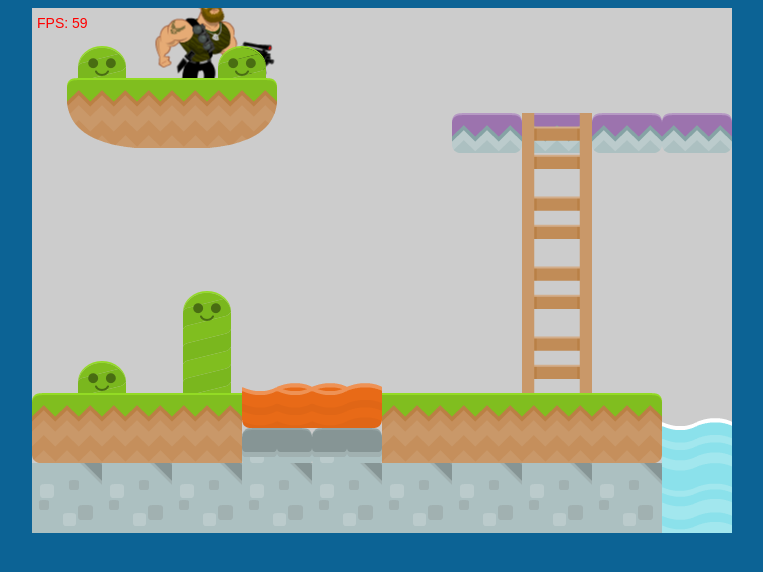
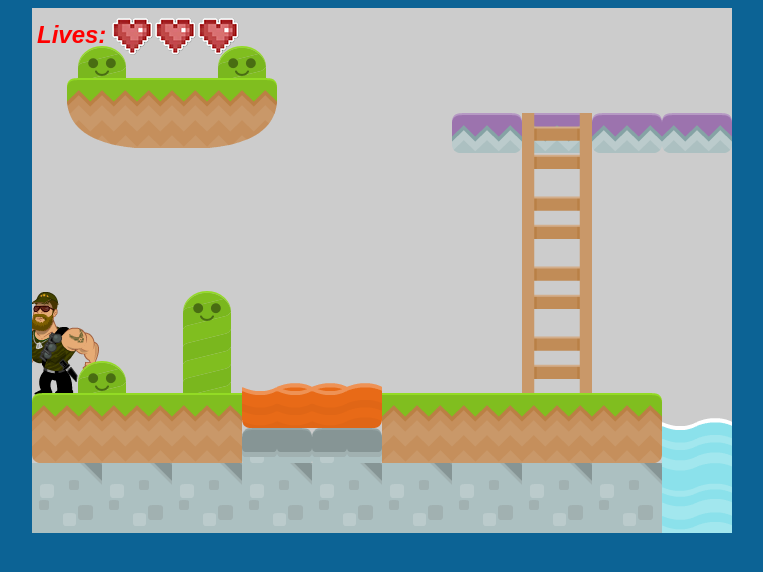
Before and after one commit to SANCOON/AIE-Wk2-Cert-2-idmt-, a plain HTML site: page index.html in a window 1280 px wide. Shown: the whole page, without its empty margins (258-1021 px from the left). Drawn offline with Linux system fonts and the light colour scheme.

Commit message:
-UI element that tracks lives -added animations for jumping running and idling -changed fps counter to display lives -added resources for animation and static UI elements -added bullet object and shoot function **NOT WORKING**

```diff
--- a/Player.js
+++ b/Player.js
@@ -1,45 +1,55 @@
+var LEFT = 0;
+var RIGHT = 1;
+
+var ANIM_IDLE_LEFT = 0;
+var ANIM_JUMP_LEFT = 1;
+var ANIM_WALK_LEFT = 2;
+var ANIM_JUMP_RIGHT = 4;
+var ANIM_IDLE_RIGHT = 3;
+var ANIM_WALK_RIGHT = 5;
+var ANIM_CLIMB = 6;
+var ANIM_MAX = 6;
 
 var Player = function() {
-	this.image = document.createElement("img");
+
+	this.sprite = new Sprite("Animation Resources/ChuckNorris.png");
+	this.sprite.buildAnimation(12, 8, 165, 126, 0.05, [0, 1, 2, 3, 4, 5, 6, 7]);
+	this.sprite.buildAnimation(12, 8, 165, 126, 0.05, [8, 9, 10, 11, 12]);
+	this.sprite.buildAnimation(12, 8, 165, 126, 0.05, [13, 14, 15, 16, 17, 18, 19, 20, 21, 22, 23, 24, 25, 26]);
+	this.sprite.buildAnimation(12, 8, 165, 126, 0.05, [52, 53, 54, 55, 56, 57, 58, 59]);
+	this.sprite.buildAnimation(12, 8, 165, 126, 0.05, [60, 61, 62, 63, 64]);
+	this.sprite.buildAnimation(12, 8, 165, 126, 0.05, [65, 66, 67, 68, 69, 70, 71, 72, 73, 74, 75, 76, 77, 78]);
+
+	for(var i=0; i<ANIM_MAX; i++){
+		this.sprite.setAnimationOffset(i,-70,-87);
+	}
+	this.lives = 3
+	this.isAlive = true
+
+	this.startPos = new Vec2();
+	this.startPos.set = (5*TILE, 0*TILE);
 	this.position = new Vec2();
-	this.position.set(5*TILE, 0*TILE);
+	this.position.set(this.startPos.x, this.startPos.y)
 
 	this.width = 159;
 	this.height = 163;
-
-	this.offset = new Vec2();
-	this.offset.set(-55, -87);
 
 	this.velocity = new Vec2();
 
 	this.falling = true;
 	this.jumping = false;
 
-	this.rotation = 0; // hang on, where did this variable come from!
-
-	this.image.src = "hero.png";
+	this.direction = LEFT;
 };
 
 Player.prototype.update = function(deltaTime){
+	this.sprite.update(deltaTime);
+
 	var left = false;
-	var right=false;
-	var jump= false;
+	var right = false;
+	var jump = false;
 	var climb = false;
-	var descend =false
-	//check keypress events
-	if (keyboard.isKeyDown(keyboard.KEY_A)==true){
-		left=true;
-	}
-	if (keyboard.isKeyDown(keyboard.KEY_D)==true){
-		right = true;
-	}
-	if (keyboard.isKeyDown(keyboard.KEY_W)==true){
-		jump = true;
-		climb = true;
-	}
-	if (keyboard.isKeyDown(keyboard.KEY_S)==true){
-		descend=true
-	}
+	var descend = false
 
 	var wasLeft = this.velocity.x <0;
 	var wasRight = this.velocity.x >0;
@@ -47,37 +57,7 @@ Player.prototype.update = function(deltaTime){
 	var ddx =0;
 	var ddy = GRAVITY;
 
-	if (left){
-		ddx=ddx-ACCEL;
-	} else if (wasLeft){
-		ddx = ddx+FRICTION;
-	}
-
-	if (right){
-		ddx= ddx + ACCEL;
-	} else if(wasRight){
-		ddx = ddx - FRICTION;
-	}
-
-	if (jump && !this.jumping && !falling){
-		ddy = ddy - JUMP;
-		this.jumping=true
-	}
-
-
-	// calculate the new pos amd vec
-	this.position.y = Math.floor(this.position.y + (deltaTime* this.velocity.y));
-	this.position.x = Math.floor(this.position.x +(deltaTime*this.velocity.x));
-	this.velocity.x = bound(this.velocity.x + (deltaTime*ddx), -MAXDX, MAXDX);
-	this.velocity.y =  bound(this.velocity.y + (deltaTime*ddy), -MAXDY, MAXDY);
-
-	if ((wasLeft && (this.velocity.x >0)) || (wasRight && (this.velocity.x<0))){
-		// clamp velocity = 0 to stop jiggle
-	this.velocity.x =0;
-	}
-
-
-		//code for collision detect
+	//code for collision detect
 	var tx = pixelToTile(this.position.x);
 	var ty = pixelToTile(this.position.y);
 	var nx = (this.position.x)%TILE;
@@ -86,22 +66,100 @@ Player.prototype.update = function(deltaTime){
 	var cellright = cellAtTileCoord(LAYER_PLATFORMS, tx + 1, ty);
 	var celldown = cellAtTileCoord(LAYER_PLATFORMS, tx, ty+1);
 	var celldiag = cellAtTileCoord(LAYER_PLATFORMS, tx-1, ty+1);
-	var cellladderup = cellAtTileCoord(LAYER_LADDER, tx, ty+1);
 	var cellladderdown = cellAtTileCoord(LAYER_LADDER, tx, ty);
 
+	//check keypress events
+	if (keyboard.isKeyDown(keyboard.KEY_A) == true){
+		left = true;
+		this.direction=LEFT
+		if (this.sprite.currentAnimation != ANIM_WALK_LEFT && !this.jumping && !this.falling && !cellladderdown){
+			this.sprite.setAnimation(ANIM_WALK_LEFT);
+		}
+	}else if (keyboard.isKeyDown(keyboard.KEY_D) == true){
+		right = true;
+		this.direction = RIGHT
+		if (this.sprite.currentAnimation != ANIM_WALK_RIGHT && !this.jumping && !this.falling && !cellladderdown){
+			this.sprite.setAnimation(ANIM_WALK_RIGHT);
+		}
+	}else{
+		if (this.direction == LEFT && !this.jumping && !this.falling && (this.sprite.currentAnimation != ANIM_IDLE_LEFT) && !cellladderdown){
+			this.sprite.setAnimation(ANIM_IDLE_LEFT);
+		}else{
+		if(this.direction == RIGHT && !this.jumping && !this.falling&&(this.sprite.currentAnimation != ANIM_IDLE_RIGHT)&& !cellladderdown)
+			this.sprite.setAnimation(ANIM_IDLE_RIGHT);
+		}
+	}
+
+
+
+	if (keyboard.isKeyDown(keyboard.KEY_S) == true){
+		descend = true
+	}
+
+
+
+	if (left){
+		ddx = ddx - ACCEL;
+	} else if (wasLeft){
+		ddx = ddx + FRICTION;
+	}
+
+	if (right){
+		ddx = ddx + ACCEL;
+	} else if(wasRight){
+		ddx = ddx - FRICTION;
+	}
+
+	if (keyboard.isKeyDown(keyboard.KEY_W) == true){
+		jump = true;
+		climb = true;
+
+	}
+
+	if (jump && !this.jumping && !falling){
+		ddy = ddy - JUMP;
+		this.jumping = true;
+		if ((this.direction==LEFT) && (!cellladderdown) ){
+			this.sprite.setAnimation(ANIM_JUMP_LEFT);
+		}else if (this.direction == RIGHT && !cellladderdown){
+			this.sprite.setAnimation(ANIM_JUMP_RIGHT);
+		}
+	}
+
+	if (cellladderdown && !climb){
+		if (this.direction == LEFT && this.sprite.currentAnimation != ANIM_IDLE_LEFT){
+			this.sprite.setAnimation(ANIM_IDLE_LEFT)
+		} else if (this.direction == RIGHT && this.sprite.currentAnimation != ANIM_IDLE_RIGHT){
+			this.sprite.setAnimation(ANIM_IDLE_RIGHT)
+		}
+	}
+
+
+
+	// calculate the new pos amd vec
+	this.position.y = Math.floor(this.position.y + (deltaTime * this.velocity.y));
+	this.position.x = Math.floor(this.position.x +(deltaTime * this.velocity.x));
+	this.velocity.x = bound(this.velocity.x + (deltaTime * ddx), -MAXDX, MAXDX);
+	this.velocity.y =  bound(this.velocity.y + (deltaTime * ddy), -MAXDY, MAXDY);
+
+	if ((wasLeft && (this.velocity.x > 0)) || (wasRight && (this.velocity.x < 0))){
+		// clamp velocity = 0 to stop jiggle
+	this.velocity.x = 0;
+	}
+
 	//if player has vertical velocity, check to see if they hit a platform below or above, if true then stop vertical velocity & clamp y pos
-	if (this.velocity.y >0){
+	if (this.velocity.y > 0){
 		if (cellladderdown && !descend){
-			this.velocity.y=0
+			this.velocity.y = 0
 		}else if (cellladderdown && climb){
 			this.velocity.y = 0
-			this.position.y -= 50*deltaTime
+			this.position.y -= 100*deltaTime
 		}
 		if ((celldown && !cell)||(celldiag && !cellright && nx)){
 			this.position.y = tileToPixel(ty);
 			this.velocity.y = 0;
-			this.falling=false;
-			this.jumping=false;
+			this.falling = false;
+			this.jumping = false;
 			ny = 0;
 		}
 	}else if(this.velocity.y <0) {
@@ -118,27 +176,50 @@ Player.prototype.update = function(deltaTime){
 		 this.position.y -= 50*deltaTime
 	 }
 
-	if (this.velocity.x>0){
+	if (this.velocity.x > 0){
 		if ((cellright && !cell) || (celldiag && !celldown && ny)){
 			//clamp x pos to stop moving into platform we just hit
 			this.position.x = tileToPixel(tx);
 			this.velocity.x = 0; //stop x movement
 		}
-	}else if (this.velocity.x <0) {
+	}else if (this.velocity.x < 0) {
 		if ((cell && !cellright)|| (celldown && !celldiag && ny)){
 		//clamp x pos to stop moving into platform
 		this.position.x = tileToPixel(tx +1);
-		this.velocity.x =0; // stop x movement
+		this.velocity.x = 0; // stop x movement
 		}
+	}
+
+	if (this.position.y > canvas.height){
+		this.onDeath();
+	}
+
+	var bullets =[];
+
+	if (keyboard.isKeyDown(keyboard.KEY_SPACE)){
+		var Bullet = new bullet
+		Bullet.update(this.position, deltaTime)
+		Bullet.draw()
+	}
+}
+
+Player.prototype.respawn=  function(){
+	this.position.set(this.startPos.x, this.startPos.y)
+}
+
+Player.prototype.onDeath= function(){
+	this.lives --;
+
+	if (this.lives >= 0){
+	this.respawn();
+	}else{
+		this.isAlive=false
+		this.lives=0
 	}
 }
 
 
 Player.prototype.draw = function()
 {
-	context.save();
-		context.translate(this.position.x, this.position.y);
-		context.rotate(this.rotation);
-		context.drawImage(this.image, -this.width/2, -this.height/2);
-	context.restore();
+	this.sprite.draw(context, this.position.x, this.position.y)
 }
--- /dev/null
+++ b/bullet.js
@@ -0,0 +1,11 @@
+var bullet = function(){
+	this.sprite = document.createElement("img");
+	this.sprite.src = "Static Resources/bullet.png"
+}
+bullet.prototype.update = function(vector2, deltaTime){
+	this.position = new Vec2();
+	this.position.set(vector2.x, vector2.y);
+}
+bullet.prototype.draw = function(){
+	this.draw(context, this.position.x, this.position.y);
+}
--- a/main.js
+++ b/main.js
@@ -15,8 +15,8 @@ var fpsCount = 0;
 var fpsTime = 0;
 
 var LAYER_COUNT = 4;
-var LAYER_PLATFORMS =0;
-var LAYER_LADDER =1;
+var LAYER_PLATFORMS = 0;
+var LAYER_LADDER = 1;
 var MAP =  {tw: 20, th:15};
 var TILE = 35;
 //images are twice the size as our map's grid so we have to multiply to get a usable size
@@ -127,6 +127,8 @@ var ACCEL = MAXDX*2;
 var FRICTION = MAXDX*6;
 var JUMP = METER*1500;
 
+var heartImage = document.createElement("img")
+heartImage.src = "Static Resources/heart.png"
 function run()
 {
 	context.fillStyle = "#ccc";
@@ -152,9 +154,13 @@ function run()
 	// draw the FPS
 	context.fillStyle = "#f00";
 	context.font="14px Arial";
-	context.fillText("FPS: " + fps, 5, 20, 100);
 
+	context.font = "Bold Italic 24px Arial";
+	context.fillText("Lives:", 5,35,100)
 
+	for (var i = 0; i< player.lives; i++){
+		context.drawImage(heartImage, 80 +((heartImage.width+2)*i),10)
+	}
 }
 
 initialize();
--- /dev/null
+++ b/sprite.js
@@ -0,0 +1,142 @@
+
+var Frame = function(x, y, width, height, duration){
+	this.x = x;
+	this.y = y;
+	this.width = width;
+	this.height = height;
+	this.duration = duration;
+};
+
+var Sprite = function(filename) {
+	if(filename != null)
+	{
+		this.image = document.createElement("img");
+		this.image.src = filename;
+	}
+
+	this.currentAnimation = 0;
+	this.currentFrame = 0;
+
+		// this will be an array of frame arrays (so each element in the
+		// animations array will be an array of frames)
+	this.animations = [];
+	this.offsets = [];		// offset vectors for each animation
+
+	this.frameTime = 0;
+	this.loop = true;
+	this.pingpong = false;
+	this.playDir = 1;
+};
+
+Sprite.prototype.setAnimation = function(index)
+{
+	if(index < 0 || index > this.animations.length)
+		return;
+	this.currentAnimation = index;
+	this.currentFrame = 0;
+}
+
+Sprite.prototype.getFrameWidth = function()
+{
+	return this.animations[this.currentAnimation][this.currentFrame].width;
+};
+
+Sprite.prototype.getFrameHeight = function()
+{
+	return this.animations[this.currentAnimation][this.currentFrame].height;
+};
+
+Sprite.prototype.setLoop = function(loop) {
+	return this.loop = loop;
+};
+
+Sprite.prototype.setAnimationOffset = function(anim, x, y) {
+	this.offsets[anim].set(x, y);
+};
+
+Sprite.prototype.getAnimationOffset = function() {
+	return this.offsets[this.currentAnimation];
+}
+
+Sprite.prototype.buildAnimation = function(frameXCount, frameYCount, frameW, frameH, timeStep, animIdxArray)
+{
+	var animation = [];
+
+	for(var i=0; i<animIdxArray.length; i++)
+	{
+		var index = animIdxArray[i];
+		var fX = index%frameXCount;
+		var fY = Math.floor(index/frameXCount);
+
+		var u = fX * frameW;
+		var v = fY * frameH;
+
+		var frame = new Frame(u, v, frameW, frameH, timeStep);
+		animation.push(frame);
+	}
+
+	this.animations.push(animation);
+	this.offsets.push( new Vec2() );
+};
+
+Sprite.prototype.isFinished = function()
+{
+	if(this.currentFrame == this.animations[this.currentAnimation].length-1)
+		return true;
+	return false;
+}
+
+Sprite.prototype.update = function(dt) {
+	if(this.animations.length == 0)
+		return;
+	if(this.animations[this.currentAnimation].length == 0)
+		return;
+
+	if(this.animations[this.currentAnimation][this.currentFrame].duration < 0)
+		return;
+
+	this.frameTime += dt;
+
+	while(this.frameTime > this.animations[this.currentAnimation][this.currentFrame].duration)
+	{
+		this.currentFrame+=this.playDir;
+
+
+		if(this.currentFrame >= this.animations[this.currentAnimation].length ||
+			this.currentFrame < 0)
+		{
+			if(this.pingpong == false)
+			{
+				this.currentFrame = 0;
+			}
+			else
+			{
+				this.currentFrame-=this.playDir;
+				this.playDir = this.playDir*-1
+				this.currentFrame+=this.playDir;
+			}
+		}
+		this.frameTime -= this.animations[this.currentAnimation][this.currentFrame].duration;
+	}
+};
+
+Sprite.prototype.draw = function(c, x, y) {
+	// img	Specifies the image, canvas, or video element to use
+	// sx	Optional. The x coordinate where to start clipping
+	// sy	Optional. The y coordinate where to start clipping
+	// swidth	Optional. The width of the clipped image
+	// sheight	Optional. The height of the clipped image
+	// x	The x coordinate where to place the image on the canvas
+	// y	The y coordinate where to place the image on the canvas
+	// width	Optional. The width of the image to use (stretch or reduce the image)
+	// height	Optional. The height of the image to use (stretch or reduce the image)
+
+	c.drawImage(this.image,
+			this.animations[this.currentAnimation][this.currentFrame].x,
+			this.animations[this.currentAnimation][this.currentFrame].y,
+			this.animations[this.currentAnimation][this.currentFrame].width,
+			this.animations[this.currentAnimation][this.currentFrame].height,
+			x+this.offsets[this.currentAnimation].x, y+this.offsets[this.currentAnimation].y,
+			this.animations[this.currentAnimation][this.currentFrame].width,
+			this.animations[this.currentAnimation][this.currentFrame].height);
+};
```
Also changed, not shown: index.html (+2 -0 lines), Animation Resources/ChuckNorris.png (added), Static Resources/bullet.png (added), Static Resources/heart.png (added).
